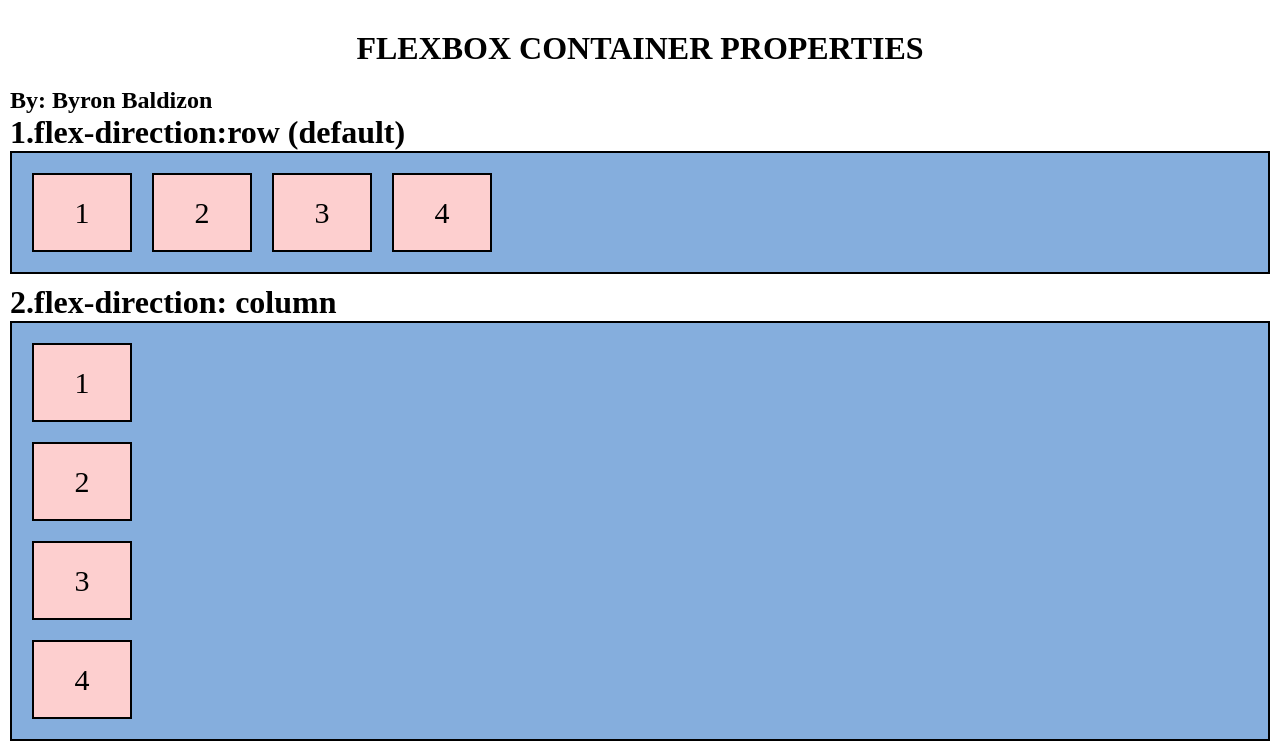
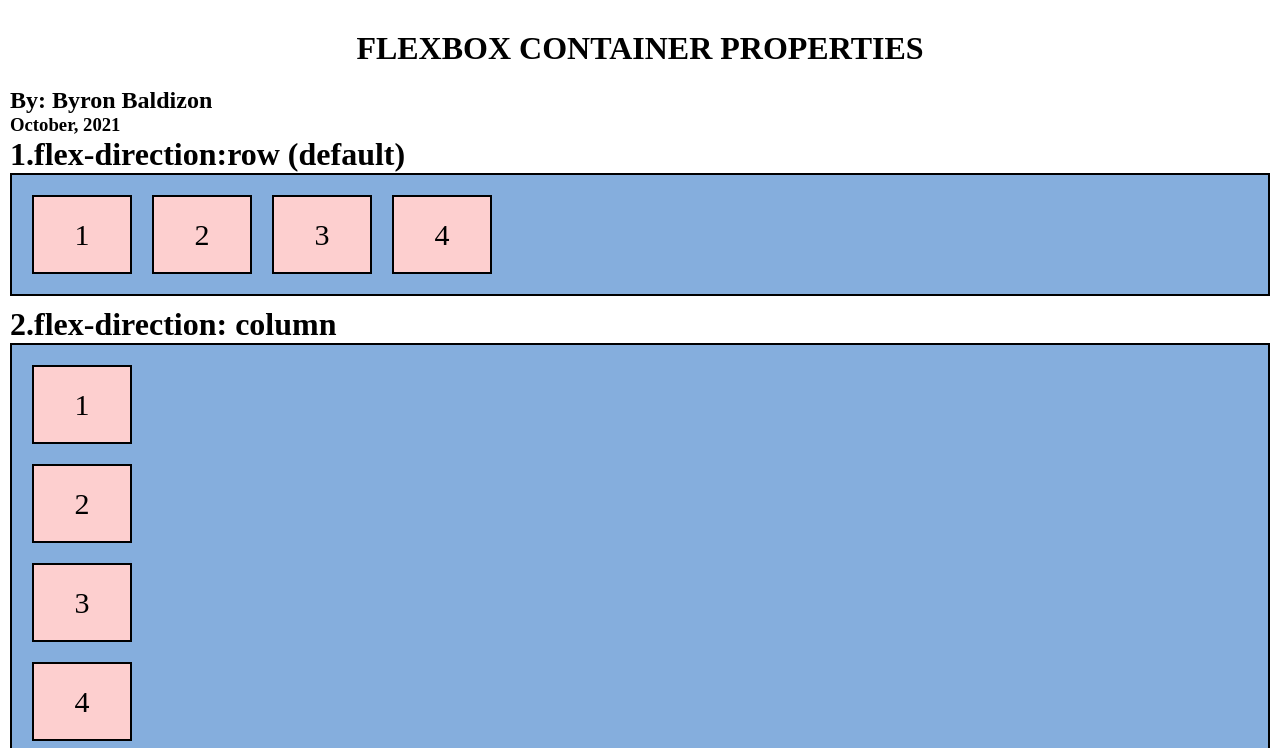
Before and after one commit to byronbaldizon/MR.FANTASTIC, a plain HTML site: page index.html in a window 1280 px wide. Shown: the top 748 px of the page. Drawn offline with Linux system fonts and the light colour scheme.

Commit message:
first commit

```diff
--- a/index.html
+++ b/index.html
@@ -10,6 +10,7 @@
 <body>
     <h1 style="text-align: center; padding:20px">FLEXBOX CONTAINER PROPERTIES</h1>
     <h2>By: Byron Baldizon</h2>
+    <h3>October, 2021</h3>
     <h1>1.flex-direction:row (default)</h1>
     <div class="flex-container1">
 
```
